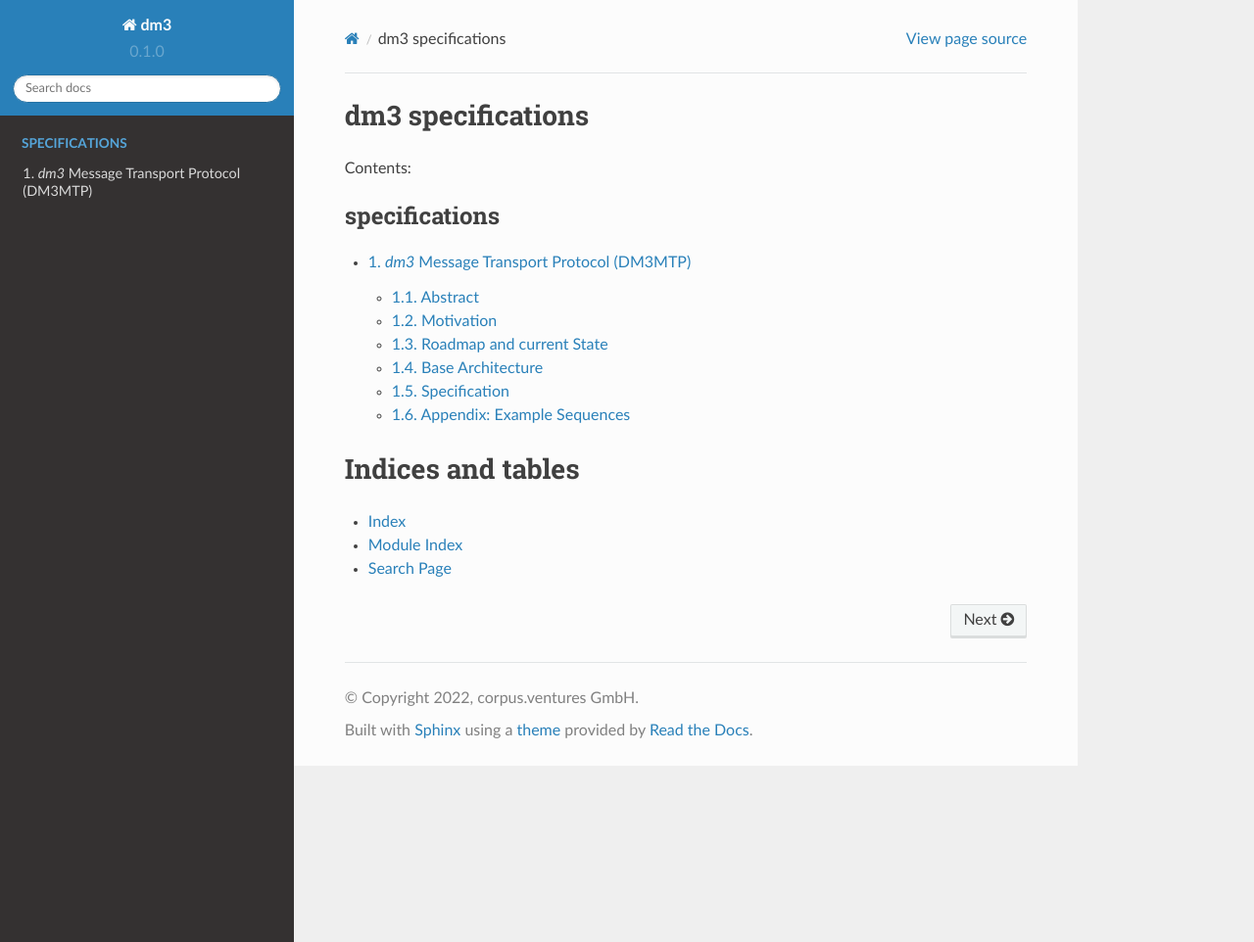
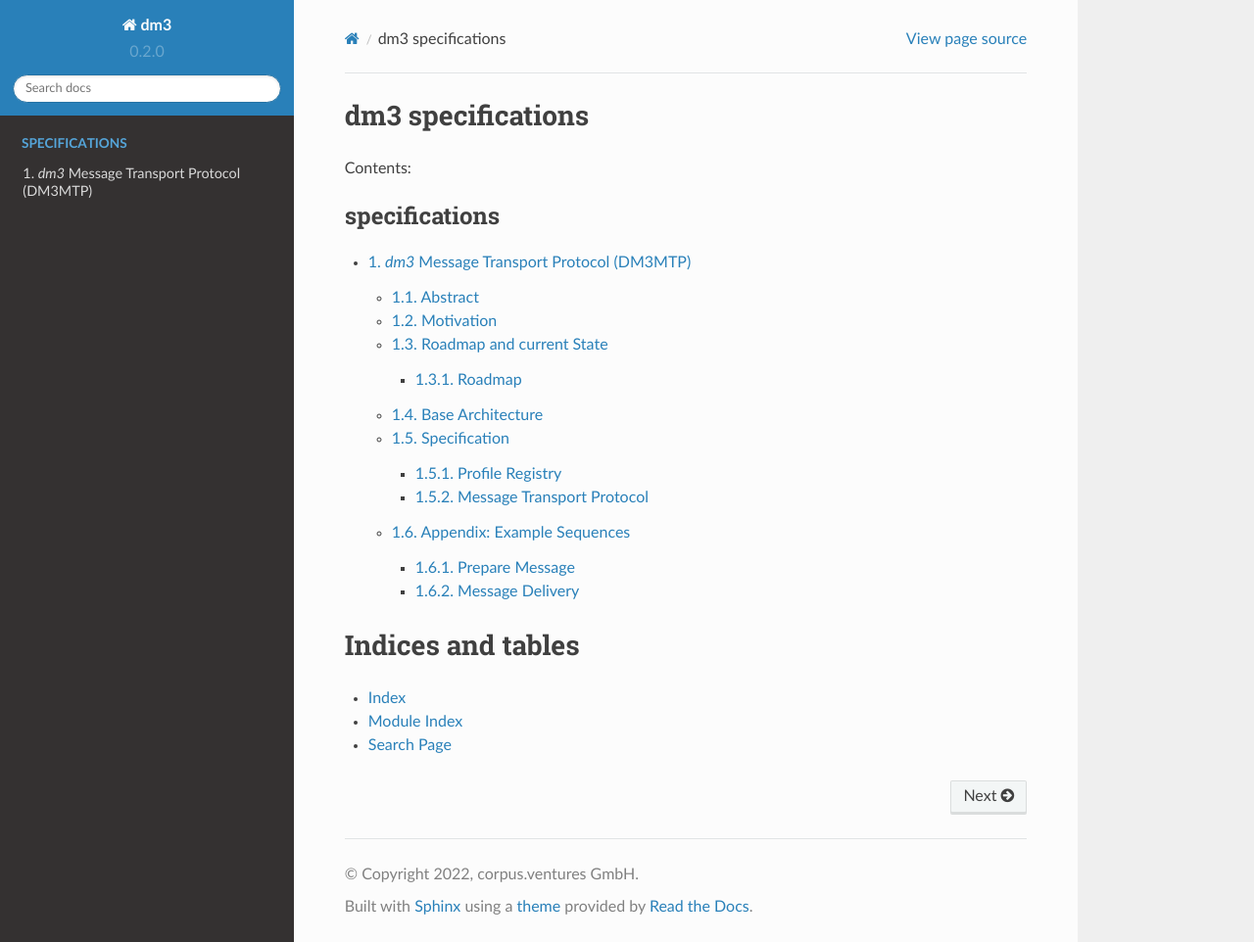
Before and after one commit to dm3-org/dm3-spec, a Sphinx documentation site: the page built from docs/index.rst, in a window 1280 px wide and 962 px high. Shown: the whole window at 98% size. Built offline with Sphinx 7.4.7 and the Read the Docs theme 2.0.0, drawn with Linux system fonts in a browser that asks for light colours.

```diff
--- a/docs/conf.py
+++ b/docs/conf.py
@@ -50,9 +50,9 @@ author = u'Steffen Kux, Heiko Burkhardt, Christoph Jentzsch'
 # built documents.
 #
 # The short X.Y version.
-version = u'0.1.0'
+version = u'0.2.0'
 # The full version, including alpha/beta/rc tags.
-release = u'0.1.0'
+release = u'0.2.0'
 
 # The language for content autogenerated by Sphinx. Refer to documentation
 # for a list of supported languages.
@@ -62,7 +62,8 @@ release = u'0.1.0'
 language = None
 
 # List of patterns, relative to source directory, that match files and
-# directories to ignore when looking for source files.
+# directories to ignore when looking for source files.pygments_style = 'sphinx'
+
 # This patterns also effect to html_static_path and html_extra_path
 exclude_patterns = ['_build', 'Thumbs.db', '.DS_Store']
 
--- a/docs/index.rst
+++ b/docs/index.rst
@@ -4,11 +4,12 @@ dm3 specifications
 Contents:
 
 .. toctree::
-   :maxdepth: 2
+   :maxdepth: 3
    :caption: specifications
    :numbered:
 
    specification/message-transport-protocol.md
+
 
 
 Indices and tables
```
Also changed, not shown: docs/specification/message-transport-protocol.md (+2 -2 lines).
